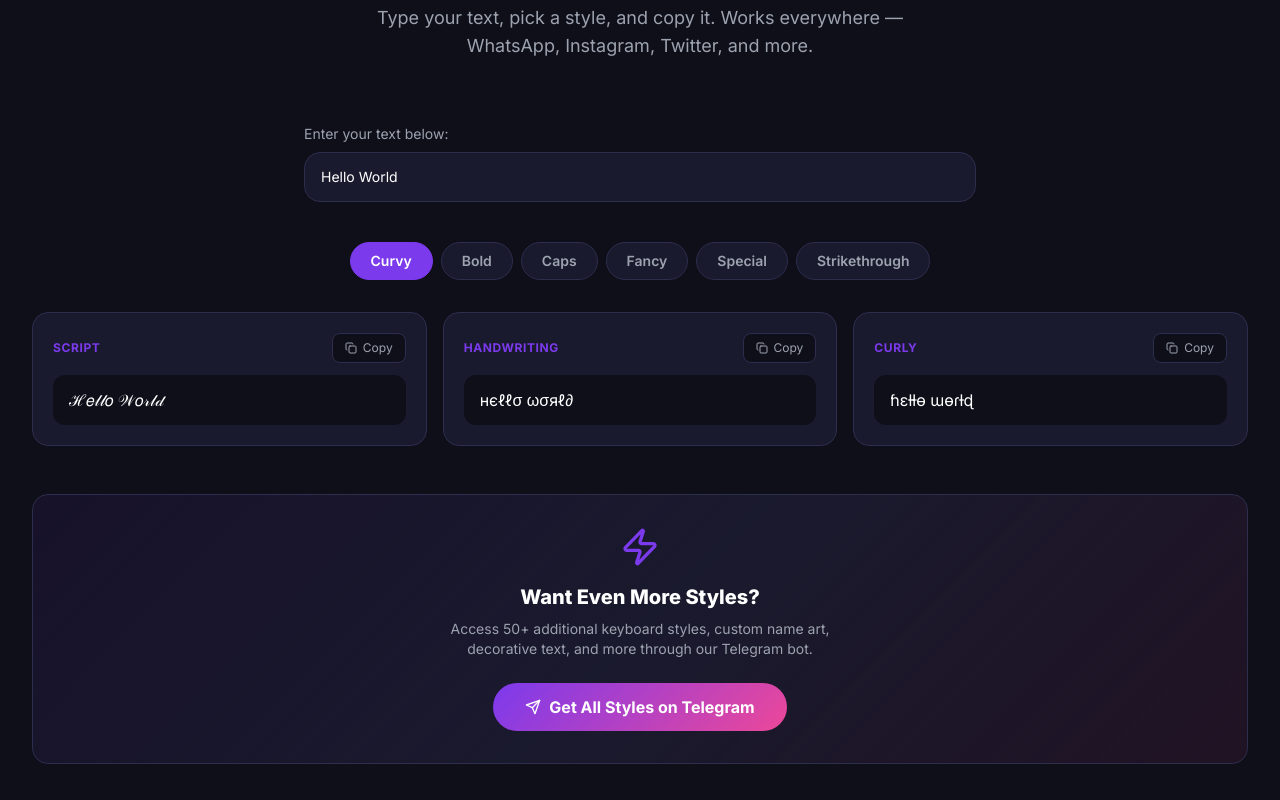
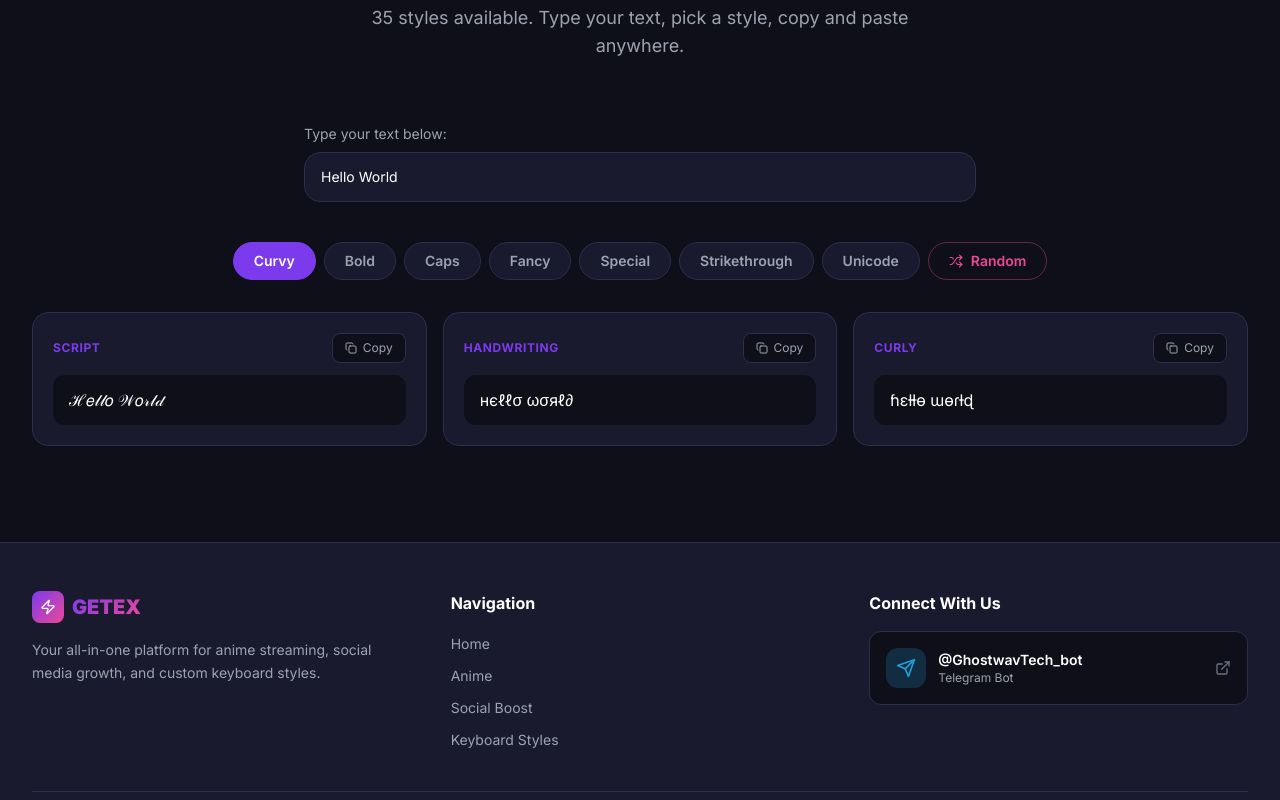
Before and after one commit to Ghostwav/Getex.com, a React (Vite) app: page / in a window 1280 px wide. Shown: the part 5920-6720 px from the top of the page. Built offline with nearby package versions, Linux system fonts and the light colour scheme; the HTML template or start-up script is replaced by a standard one.

Commit message:
update: src/sections/KeyboardSection.tsx

```diff
--- a/src/sections/KeyboardSection.tsx
+++ b/src/sections/KeyboardSection.tsx
@@ -1,5 +1,5 @@
 import { useState } from 'react'
-import { Keyboard, Copy, Check, Send, Zap } from 'lucide-react'
+import { Keyboard, Copy, Check, Shuffle } from 'lucide-react'
 
 const keyboardStyles: Record<string, { name: string; example: (text: string) => string }[]> = {
   Curvy: [
@@ -11,16 +11,19 @@ const keyboardStyles: Record<string, { name: string; example: (text: string) =>
     { name: 'Bold Serif', example: (t) => [...t].map(c => { const s='abcdefghijklmnopqrstuvwxyz', b=[...'𝐚𝐛𝐜𝐝𝐞𝐟𝐠𝐡𝐢𝐣𝐤𝐥𝐦𝐧𝐨𝐩𝐪𝐫𝐬𝐭𝐮𝐯𝐰𝐱𝐲𝐳'], u=[...'𝐀𝐁𝐂𝐃𝐄𝐅𝐆𝐇𝐈𝐉𝐊𝐋𝐌𝐍𝐎𝐏𝐐𝐑𝐒𝐓𝐔𝐕𝐖𝐗𝐘𝐙']; const li=s.indexOf(c); if(li>=0) return b[li]; const ui='ABCDEFGHIJKLMNOPQRSTUVWXYZ'.indexOf(c); if(ui>=0) return u[ui]; return c }).join('') },
     { name: 'Bold Italic', example: (t) => [...t].map(c => { const s='abcdefghijklmnopqrstuvwxyz', b=[...'𝒂𝒃𝒄𝒅𝒆𝒇𝒈𝒉𝒊𝒋𝒌𝒍𝒎𝒏𝒐𝒑𝒒𝒓𝒔𝒕𝒖𝒗𝒘𝒙𝒚𝒛'], u=[...'𝑨𝑩𝑪𝑫𝑬𝑭𝑮𝑯𝑰𝑱𝑲𝑳𝑴𝑵𝑶𝑷𝑸𝑹𝑺𝑻𝑼𝑽𝑾𝑿𝒀𝒁']; const li=s.indexOf(c); if(li>=0) return b[li]; const ui='ABCDEFGHIJKLMNOPQRSTUVWXYZ'.indexOf(c); if(ui>=0) return u[ui]; return c }).join('') },
     { name: 'Bold Sans', example: (t) => [...t].map(c => { const s='abcdefghijklmnopqrstuvwxyz', b=[...'𝗮𝗯𝗰𝗱𝗲𝗳𝗴𝗵𝗶𝗷𝗸𝗹𝗺𝗻𝗼𝗽𝗾𝗿𝘀𝘁𝘂𝘃𝘄𝘅𝘆𝘇'], u=[...'𝗔𝗕𝗖𝗗𝗘𝗙𝗚𝗛𝗜𝗝𝗞𝗟𝗠𝗡𝗢𝗣𝗤𝗥𝗦𝗧𝗨𝗩𝗪𝗫𝗬𝗭']; const li=s.indexOf(c); if(li>=0) return b[li]; const ui='ABCDEFGHIJKLMNOPQRSTUVWXYZ'.indexOf(c); if(ui>=0) return u[ui]; return c }).join('') },
+    { name: 'Bold Fraktur', example: (t) => [...t].map(c => { const map: Record<string,string>={a:'𝖆',b:'𝖇',c:'𝖈',d:'𝖉',e:'𝖊',f:'𝖋',g:'𝖌',h:'𝖍',i:'𝖎',j:'𝖏',k:'𝖐',l:'𝖑',m:'𝖒',n:'𝖓',o:'𝖔',p:'𝖕',q:'𝖖',r:'𝖗',s:'𝖘',t:'𝖙',u:'𝖚',v:'𝖛',w:'𝖜',x:'𝖝',y:'𝖞',z:'𝖟',A:'𝕬',B:'𝕭',C:'𝕮',D:'𝕯',E:'𝕰',F:'𝕱',G:'𝕲',H:'𝕳',I:'𝕴',J:'𝕵',K:'𝕶',L:'𝕷',M:'𝕸',N:'𝕹',O:'𝕺',P:'𝕻',Q:'𝕼',R:'𝕽',S:'𝕾',T:'𝕿',U:'𝖀',V:'𝖁',W:'𝖂',X:'𝖃',Y:'𝖄',Z:'𝖅'}; return map[c] || c }).join('') },
   ],
   Caps: [
     { name: 'Small Caps', example: (t) => [...t].map(c => { const map: Record<string,string>={a:'ᴀ',b:'ʙ',c:'ᴄ',d:'ᴅ',e:'ᴇ',f:'ғ',g:'ɢ',h:'ʜ',i:'ɪ',j:'ᴊ',k:'ᴋ',l:'ʟ',m:'ᴍ',n:'ɴ',o:'ᴏ',p:'ᴘ',q:'ǫ',r:'ʀ',s:'s',t:'ᴛ',u:'ᴜ',v:'ᴠ',w:'ᴡ',x:'x',y:'ʏ',z:'ᴢ'}; return map[c.toLowerCase()] || c }).join('') },
     { name: 'Fullwidth', example: (t) => [...t].map(c => { const code=c.charCodeAt(0); if(code>=33&&code<=126) return String.fromCodePoint(code+65248); return c }).join('') },
     { name: 'Upside Down', example: (t) => [...t.split('').reverse()].map(c => { const map: Record<string,string>={a:'ɐ',b:'q',c:'ɔ',d:'p',e:'ǝ',f:'ɟ',g:'ƃ',h:'ɥ',i:'ᴉ',j:'ɾ',k:'ʞ',l:'l',m:'ɯ',n:'u',o:'o',p:'d',q:'b',r:'ɹ',s:'s',t:'ʇ',u:'n',v:'ʌ',w:'ʍ',x:'x',y:'ʎ',z:'z'}; return map[c.toLowerCase()] || c }).join('') },
+    { name: 'Mirror Text', example: (t) => t.split('').reverse().join('') },
   ],
   Fancy: [
     { name: 'Double Struck', example: (t) => [...t].map(c => { const map: Record<string,string>={a:'𝕒',b:'𝕓',c:'𝕔',d:'𝕕',e:'𝕖',f:'𝕗',g:'𝕘',h:'𝕙',i:'𝕚',j:'𝕛',k:'𝕜',l:'𝕝',m:'𝕞',n:'𝕟',o:'𝕠',p:'𝕡',q:'𝕢',r:'𝕣',s:'𝕤',t:'𝕥',u:'𝕦',v:'𝕧',w:'𝕨',x:'𝕩',y:'𝕪',z:'𝕫',A:'𝔸',B:'𝔹',C:'ℂ',D:'𝔻',E:'𝔼',F:'𝔽',G:'𝔾',H:'ℍ',I:'𝕀',J:'𝕁',K:'𝕂',L:'𝕃',M:'𝕄',N:'ℕ',O:'𝕆',P:'ℙ',Q:'ℚ',R:'ℝ',S:'𝕊',T:'𝕋',U:'𝕌',V:'𝕍',W:'𝕎',X:'𝕏',Y:'𝕐',Z:'ℤ'}; return map[c] || c }).join('') },
     { name: 'Gothic / Fraktur', example: (t) => [...t].map(c => { const map: Record<string,string>={a:'𝔞',b:'𝔟',c:'𝔠',d:'𝔡',e:'𝔢',f:'𝔣',g:'𝔤',h:'𝔥',i:'𝔦',j:'𝔧',k:'𝔨',l:'𝔩',m:'𝔪',n:'𝔫',o:'𝔬',p:'𝔭',q:'𝔮',r:'𝔯',s:'𝔰',t:'𝔱',u:'𝔲',v:'𝔳',w:'𝔴',x:'𝔵',y:'𝔶',z:'𝔷',A:'𝔄',B:'𝔅',C:'ℭ',D:'𝔇',E:'𝔈',F:'𝔉',G:'𝔊',H:'ℌ',I:'ℑ',J:'𝔍',K:'𝔎',L:'𝔏',M:'𝔐',N:'𝔑',O:'𝔒',P:'𝔓',Q:'𝔔',R:'ℜ',S:'𝔖',T:'𝔗',U:'𝔘',V:'𝔙',W:'𝔚',X:'𝔛',Y:'𝔜',Z:'ℨ'}; return map[c] || c }).join('') },
     { name: 'Monospace', example: (t) => [...t].map(c => { const s='abcdefghijklmnopqrstuvwxyz', m=[...'𝚊𝚋𝚌𝚍𝚎𝚏𝚐𝚑𝚒𝚓𝚔𝚕𝚖𝚗𝚘𝚙𝚚𝚛𝚜𝚝𝚞𝚟𝚠𝚡𝚢𝚣'], u=[...'𝙰𝙱𝙲𝙳𝙴𝙵𝙶𝙷𝙸𝙹𝙺𝙻𝙼𝙽𝙾𝙿𝚀𝚁𝚂𝚃𝚄𝚅𝚆𝚇𝚈𝚉']; const li=s.indexOf(c); if(li>=0) return m[li]; const ui='ABCDEFGHIJKLMNOPQRSTUVWXYZ'.indexOf(c); if(ui>=0) return u[ui]; return c }).join('') },
+    { name: 'Italic Sans', example: (t) => [...t].map(c => { const s='abcdefghijklmnopqrstuvwxyz', m=[...'𝘢𝘣𝘤𝘥𝘦𝘧𝘨𝘩𝘪𝘫𝘬𝘭𝘮𝘯𝘰𝘱𝘲𝘳𝘴𝘵𝘶𝘷𝘸𝘹𝘺𝘻'], u=[...'𝘈𝘉𝘊𝘋𝘌𝘍𝘎𝘏𝘐𝘑𝘒𝘓𝘔𝘕𝘖𝘗𝘘𝘙𝘚𝘛𝘜𝘝𝘞𝘟𝘠𝘡']; const li=s.indexOf(c); if(li>=0) return m[li]; const ui='ABCDEFGHIJKLMNOPQRSTUVWXYZ'.indexOf(c); if(ui>=0) return u[ui]; return c }).join('') },
   ],
   Special: [
     { name: '★ Star Borders ★', example: (t) => `✦ ${t} ✦` },
@@ -29,12 +32,24 @@ const keyboardStyles: Record<string, { name: string; example: (text: string) =>
     { name: '🔥 Fire Text 🔥', example: (t) => `🔥 ${t} 🔥` },
     { name: '【 Box Style 】', example: (t) => `【 ${t} 】` },
     { name: '⚡ Thunder ⚡', example: (t) => `⚡ ${t} ⚡` },
+    { name: '✿ Flower ✿', example: (t) => `✿ ${t} ✿` },
+    { name: '彡 Japanese ミ', example: (t) => `彡 ${t} ミ` },
+    { name: '•͡˘㇁•͡˘ Cute', example: (t) => `•͡˘ ${t} ˘͡•` },
+    { name: '⌨ Keyboard ⌨', example: (t) => `⌨ ${t} ⌨` },
   ],
   Strikethrough: [
     { name: 'Strikethrough', example: (t) => [...t].map(c => c + '̶').join('') },
     { name: 'Underline', example: (t) => [...t].map(c => c + '̲').join('') },
     { name: 'Dotted Under', example: (t) => [...t].map(c => c + '̤').join('') },
     { name: 'Overline', example: (t) => [...t].map(c => c + '̄').join('') },
+    { name: 'Double Underline', example: (t) => [...t].map(c => c + '͇').join('') },
+    { name: 'Wave Under', example: (t) => [...t].map(c => c + '̰').join('') },
+  ],
+  Unicode: [
+    { name: 'Bubble Letters', example: (t) => [...t].map(c => { const map: Record<string,string>={a:'ⓐ',b:'ⓑ',c:'ⓒ',d:'ⓓ',e:'ⓔ',f:'ⓕ',g:'ⓖ',h:'ⓗ',i:'ⓘ',j:'ⓙ',k:'ⓚ',l:'ⓛ',m:'ⓜ',n:'ⓝ',o:'ⓞ',p:'ⓟ',q:'ⓠ',r:'ⓡ',s:'ⓢ',t:'ⓣ',u:'ⓤ',v:'ⓥ',w:'ⓦ',x:'ⓧ',y:'ⓨ',z:'ⓩ',A:'Ⓐ',B:'Ⓑ',C:'Ⓒ',D:'Ⓓ',E:'Ⓔ',F:'Ⓕ',G:'Ⓖ',H:'Ⓗ',I:'Ⓘ',J:'Ⓙ',K:'Ⓚ',L:'Ⓛ',M:'Ⓜ',N:'Ⓝ',O:'Ⓞ',P:'Ⓟ',Q:'Ⓠ',R:'Ⓡ',S:'Ⓢ',T:'Ⓣ',U:'Ⓤ',V:'Ⓥ',W:'Ⓦ',X:'Ⓧ',Y:'Ⓨ',Z:'Ⓩ'}; return map[c] || c }).join('') },
+    { name: 'Squared Letters', example: (t) => [...t].map(c => { const map: Record<string,string>={a:'🄰',b:'🄱',c:'🄲',d:'🄳',e:'🄴',f:'🄵',g:'🄶',h:'🄷',i:'🄸',j:'🄹',k:'🄺',l:'🄻',m:'🄼',n:'🄽',o:'🄾',p:'🄿',q:'🅀',r:'🅁',s:'🅂',t:'🅃',u:'🅄',v:'🅅',w:'🅆',x:'🅇',y:'🅈',z:'🅉'}; return map[c.toLowerCase()] || c }).join('') },
+    { name: 'Negative Squared', example: (t) => [...t].map(c => { const map: Record<string,string>={a:'🅰',b:'🅱',c:'🅲',d:'🅳',e:'🅴',f:'🅵',g:'🅶',h:'🅷',i:'🅸',j:'🅹',k:'🅺',l:'🅻',m:'🅼',n:'🅽',o:'🅾',p:'🅿'}; return map[c.toLowerCase()] || c }).join('') },
+    { name: 'Parenthesized', example: (t) => [...t].map(c => { const a=c.toLowerCase().charCodeAt(0); if(a>=97&&a<=122) return String.fromCodePoint(0x249C+a-97); return c }).join('') },
   ],
 }
 
@@ -50,12 +65,16 @@ export default function KeyboardSection() {
       await navigator.clipboard.writeText(text)
       setCopied(key)
       setTimeout(() => setCopied(null), 1500)
-    } catch {
-      // fallback
-    }
+    } catch { /* fallback */ }
+  }
+
+  const pickRandom = () => {
+    const cats = Object.keys(keyboardStyles)
+    setActiveCategory(cats[Math.floor(Math.random() * cats.length)])
   }
 
   const displayText = input.trim() || SAMPLE
+  const totalStyles = Object.values(keyboardStyles).reduce((s, a) => s + a.length, 0)
 
   return (
     <section id="keyboard" className="py-24 relative">
@@ -72,13 +91,13 @@ export default function KeyboardSection() {
             KEYBOARD STYLES
           </h2>
           <p className="text-lg max-w-xl mx-auto" style={{ color: 'var(--color-text-muted)' }}>
-            Type your text, pick a style, and copy it. Works everywhere — WhatsApp, Instagram, Twitter, and more.
+            {totalStyles} styles available. Type your text, pick a style, copy and paste anywhere.
           </p>
         </div>
 
         {/* Text input */}
         <div className="max-w-2xl mx-auto mb-10">
-          <label className="block text-sm mb-2" style={{ color: 'var(--color-text-muted)' }}>Enter your text below:</label>
+          <label className="block text-sm mb-2" style={{ color: 'var(--color-text-muted)' }}>Type your text below:</label>
           <input
             type="text"
             value={input}
@@ -89,27 +108,31 @@ export default function KeyboardSection() {
           />
         </div>
 
-        {/* Category tabs */}
-        <div className="flex flex-wrap gap-2 justify-center mb-8">
+        {/* Category tabs + random button */}
+        <div className="flex flex-wrap gap-2 justify-center mb-8 items-center">
           {Object.keys(keyboardStyles).map(cat => (
             <button
               key={cat}
               onClick={() => setActiveCategory(cat)}
-              className={`px-5 py-2 rounded-full text-sm font-semibold transition-all border ${
-                activeCategory === cat ? 'bg-primary text-white border-primary' : 'hover:border-primary/40'
-              }`}
+              className={`px-5 py-2 rounded-full text-sm font-semibold transition-all border ${activeCategory === cat ? 'bg-primary text-white border-primary' : 'hover:border-primary/40'}`}
               style={activeCategory !== cat ? { borderColor: 'var(--color-border)', color: 'var(--color-text-muted)', backgroundColor: 'var(--color-card)' } : {}}
             >
               {cat}
             </button>
           ))}
+          <button
+            onClick={pickRandom}
+            className="flex items-center gap-2 px-5 py-2 rounded-full text-sm font-semibold border border-secondary/40 text-secondary hover:bg-secondary/10 transition-all"
+          >
+            <Shuffle className="w-3.5 h-3.5" /> Random
+          </button>
         </div>
 
         {/* Style grid */}
-        <div className="grid grid-cols-1 sm:grid-cols-2 lg:grid-cols-3 gap-4 mb-12">
+        <div className="grid grid-cols-1 sm:grid-cols-2 lg:grid-cols-3 gap-4">
           {keyboardStyles[activeCategory].map(style => {
             const converted = style.example(displayText)
-            const key = `${style.name}-${converted}`
+            const key = `${style.name}`
             return (
               <div
                 key={style.name}
@@ -140,21 +163,6 @@ export default function KeyboardSection() {
             )
           })}
         </div>
-
-        {/* Get more via bot */}
-        <div
-          className="rounded-2xl p-8 text-center border"
-          style={{ background: 'linear-gradient(135deg, rgba(124,58,237,0.08), var(--color-card), rgba(236,72,153,0.08))', borderColor: 'var(--color-border)' }}
-        >
-          <Zap className="w-10 h-10 text-primary mx-auto mb-4" />
-          <h3 className="font-extrabold text-xl mb-2" style={{ color: 'var(--color-text)' }}>Want Even More Styles?</h3>
-          <p className="text-sm mb-6 max-w-md mx-auto" style={{ color: 'var(--color-text-muted)' }}>
-            Access 50+ additional keyboard styles, custom name art, decorative text, and more through our Telegram bot.
-          </p>
-          <a href="https://t.me/GhostwavTech_bot" target="_blank" rel="noopener noreferrer" className="btn-primary inline-flex">
-            <Send className="w-4 h-4" /> Get All Styles on Telegram
-          </a>
-        </div>
       </div>
     </section>
   )
```
